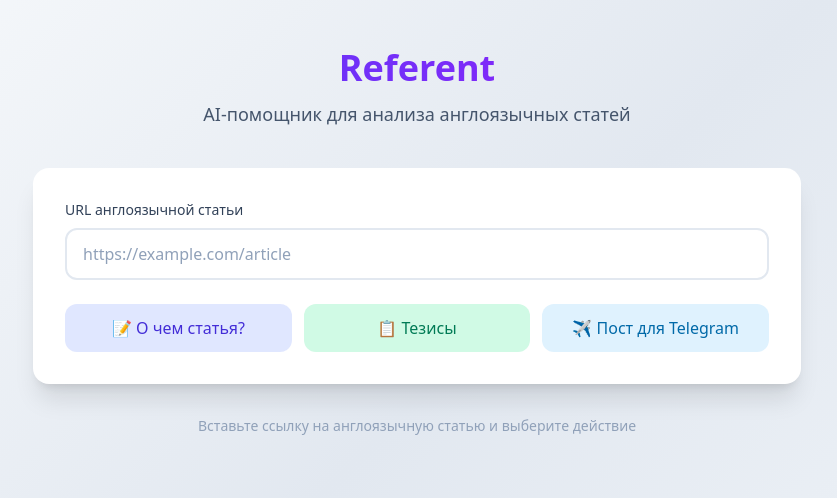
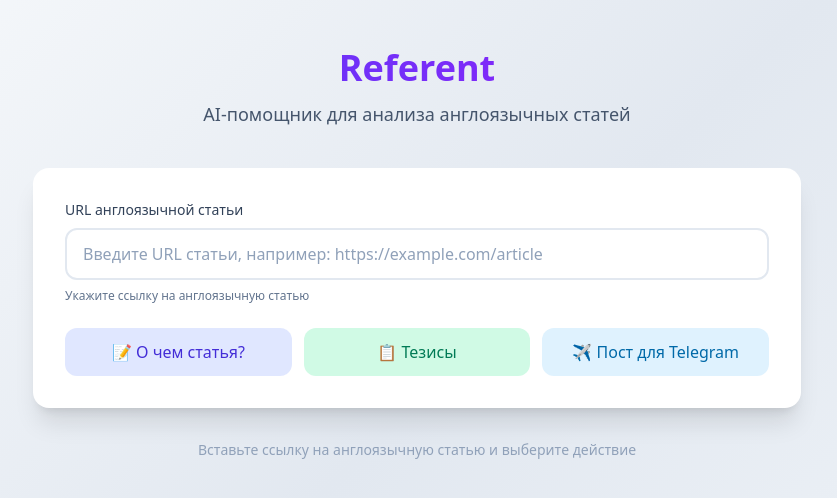
Before and after one commit to KHaberland/referent, a Next.js app: page / in a window 1280 px wide. Shown: the top 498 px of the page, without its empty margins (223-1060 px from the left). Built offline with nearby package versions, Linux system fonts and the light colour scheme.

Commit message:
Add status message handling to homepage: implement loading indicators and user feedback for article processing actions

```diff
--- a/app/page.tsx
+++ b/app/page.tsx
@@ -16,6 +16,7 @@
   const [loading, setLoading] = useState(false);
   const [activeAction, setActiveAction] = useState<ActionType>(null);
   const [parsedData, setParsedData] = useState<ParsedArticle | null>(null);
+  const [statusMessage, setStatusMessage] = useState<string>('');
 
   const parseArticle = async (): Promise<ParsedArticle | null> => {
     try {
@@ -47,6 +48,7 @@
     setActiveAction(action);
     setResult('');
     setParsedData(null);
+    setStatusMessage('Загружаю статью…');
 
     try {
       // Сначала парсим статью
@@ -56,8 +58,11 @@
       if (!parsed || !parsed.content) {
         setResult('Не удалось извлечь контент статьи');
         setLoading(false);
+        setStatusMessage('');
         return;
       }
+
+      setStatusMessage('Анализирую контент…');
 
       if (action === 'summary') {
         // Анализ статьи — о чём она
@@ -119,6 +124,7 @@
       setResult(`Ошибка: ${error instanceof Error ? error.message : 'Неизвестная ошибка'}`);
     } finally {
       setLoading(false);
+      setStatusMessage('');
     }
   };
 
@@ -145,15 +151,19 @@
             type="url"
             value={url}
             onChange={(e) => setUrl(e.target.value)}
-            placeholder="https://example.com/article"
+            placeholder="Введите URL статьи, например: https://example.com/article"
             className="w-full px-4 py-3 rounded-xl border-2 border-slate-200 focus:border-indigo-500 focus:ring-4 focus:ring-indigo-100 outline-none transition-all text-slate-800 placeholder:text-slate-400"
           />
+          <p className="text-xs text-slate-500 mt-2">
+            Укажите ссылку на англоязычную статью
+          </p>
 
           {/* Кнопки действий */}
           <div className="flex flex-wrap gap-3 mt-6">
             <button
               onClick={() => handleAction('summary')}
               disabled={loading}
+              title="Краткое описание основной темы и содержания статьи"
               className={`flex-1 min-w-[140px] px-6 py-3 rounded-xl font-medium transition-all duration-200
                 ${activeAction === 'summary' && loading
                   ? 'bg-indigo-600 text-white'
@@ -177,6 +187,7 @@
             <button
               onClick={() => handleAction('theses')}
               disabled={loading}
+              title="Список ключевых тезисов и выводов из статьи"
               className={`flex-1 min-w-[140px] px-6 py-3 rounded-xl font-medium transition-all duration-200
                 ${activeAction === 'theses' && loading
                   ? 'bg-emerald-600 text-white'
@@ -200,6 +211,7 @@
             <button
               onClick={() => handleAction('telegram')}
               disabled={loading}
+              title="Готовый пост для публикации в Telegram-канале"
               className={`flex-1 min-w-[140px] px-6 py-3 rounded-xl font-medium transition-all duration-200
                 ${activeAction === 'telegram' && loading
                   ? 'bg-sky-600 text-white'
@@ -221,6 +233,14 @@
             </button>
           </div>
         </div>
+
+        {/* Блок статуса процесса */}
+        {statusMessage && (
+          <div className="bg-indigo-50 border border-indigo-200 rounded-xl px-5 py-3 mb-4 flex items-center gap-3 animate-fade-in">
+            <div className="w-4 h-4 border-2 border-indigo-300 border-t-indigo-600 rounded-full animate-spin"></div>
+            <span className="text-indigo-700 text-sm font-medium">{statusMessage}</span>
+          </div>
+        )}
 
         {/* Блок результата */}
         {(result || loading) && (
```
